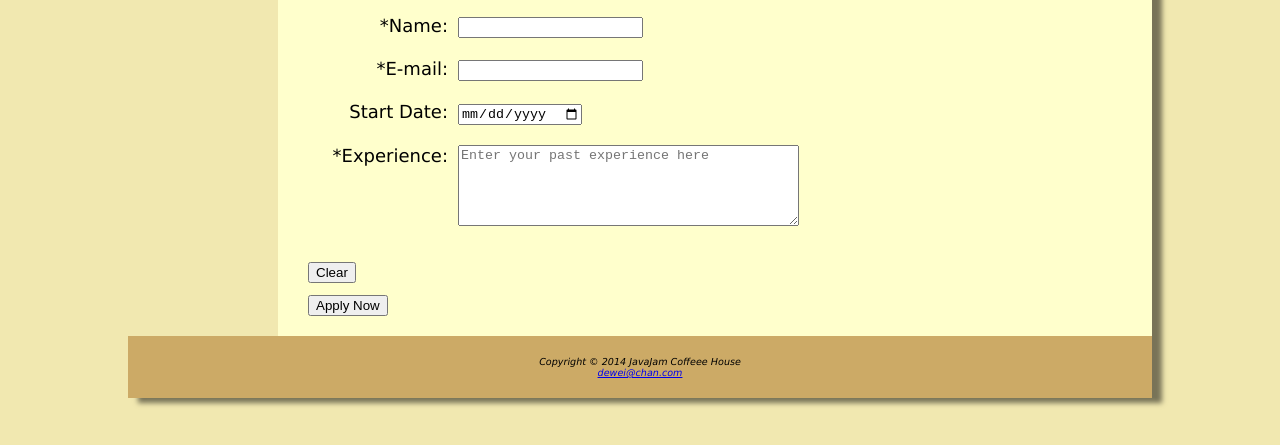
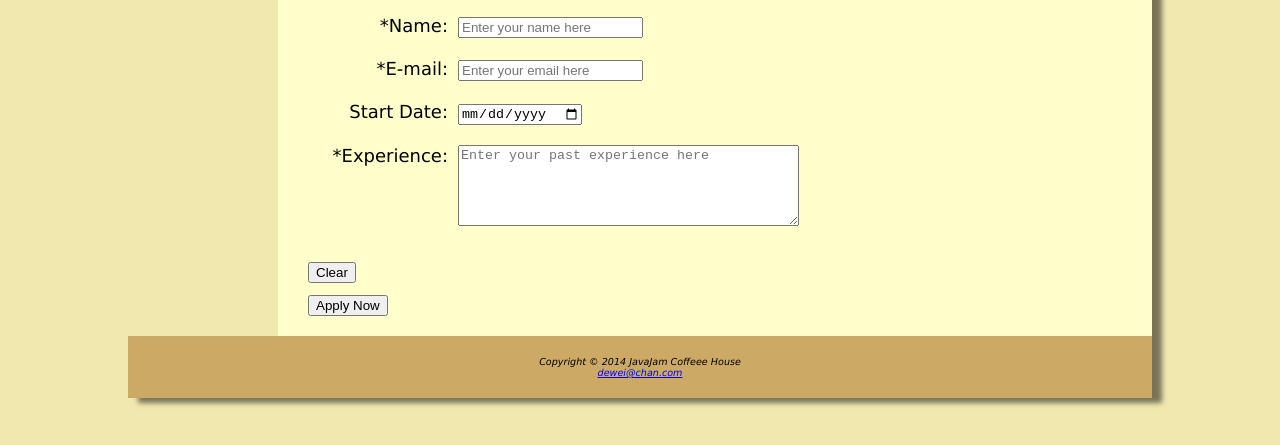
Before and after one commit to dewchan01/javajam-case-study, a plain HTML site: page jobs.html in a window 1280 px wide. Shown: the part 265-710 px from the top of the page. Drawn offline with Linux system fonts and the light colour scheme.

Commit message:
Update jobs.html placeholder

```diff
--- a/jobs.html
+++ b/jobs.html
@@ -25,10 +25,10 @@
         <form method="post" action="scripts/show_post.php">
 
             <div class="myRow">
-                <label class="labelCol" for="myName">*Name:</label><input type="text" name="myName" id="myName" required/>
+                <label class="labelCol" for="myName">*Name:</label><input type="text" name="myName" id="myName" placeholder="Enter your name here" required/>
             </div>
             <div class="myRow">
-                <label class="labelCol" for="myEmail">*E-mail:</label><input type="text" name="myEmail" id="myEmail" required/>
+                <label class="labelCol" for="myEmail">*E-mail:</label><input type="text" name="myEmail" id="myEmail" placeholder="Enter your email here" required/>
             </div>
             <div class="myRow">
                 <label class="labelCol"  for="demo1" for="startDate">Start Date:</label>
```
